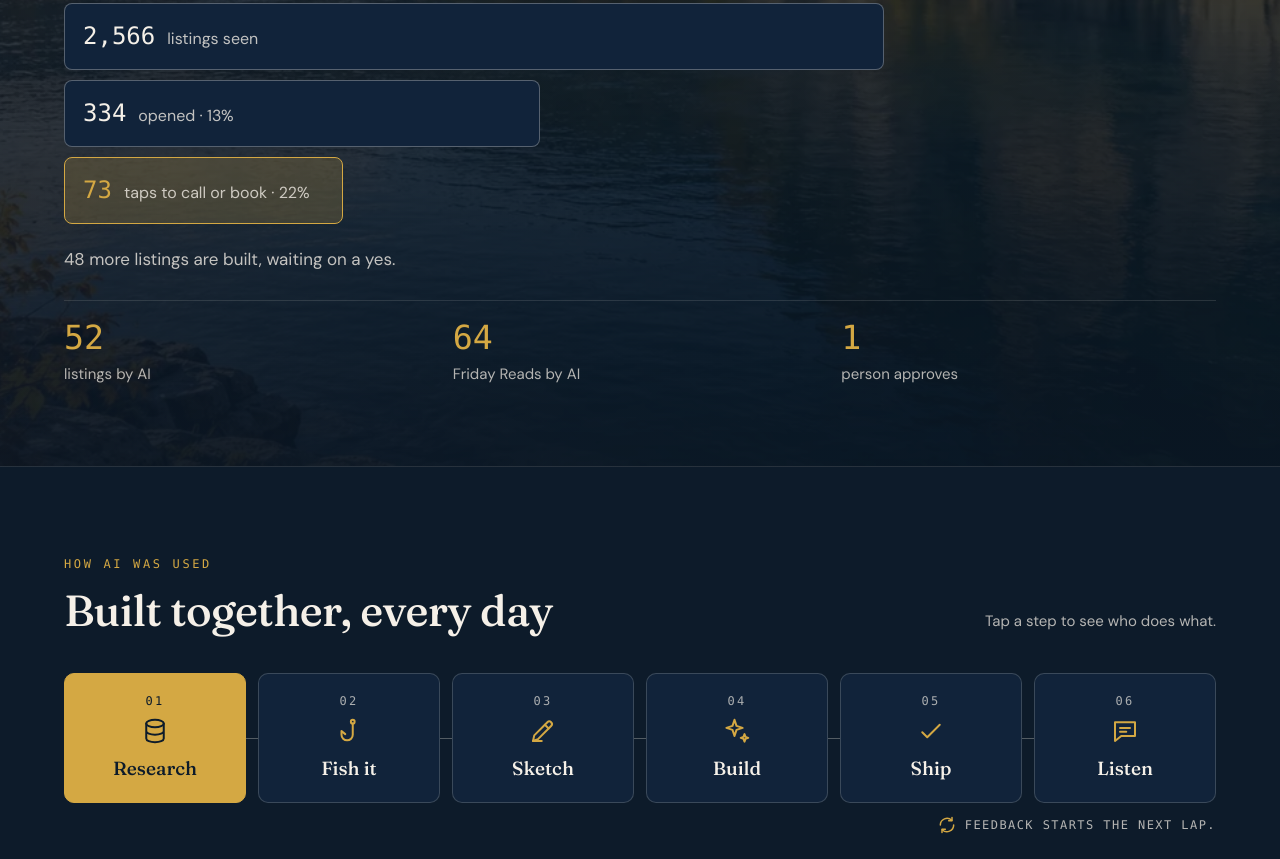
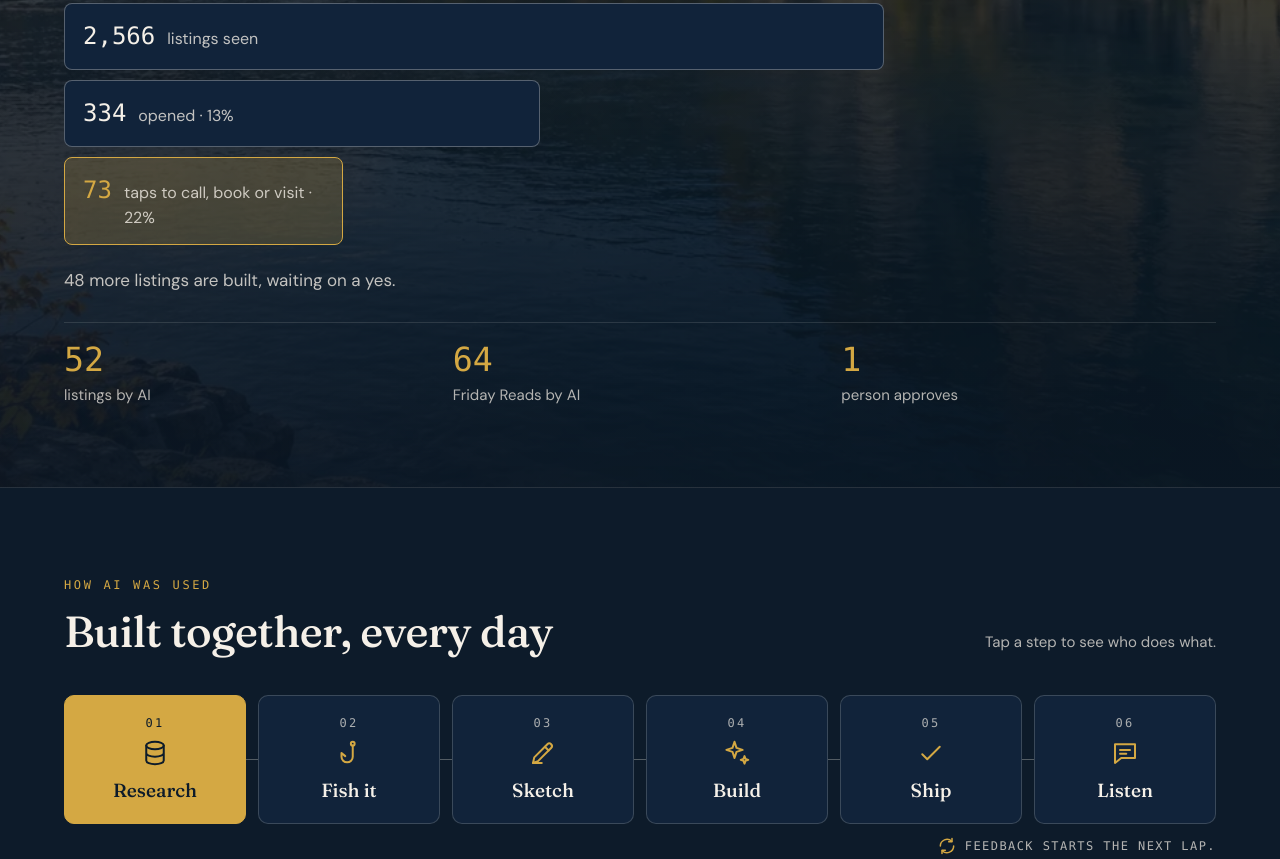
Before and after one commit to sirgaladad/talewatersandtides-marketing, a plain HTML site: page neptune/index.html in a window 1280 px wide. Shown: the part 3501-4360 px from the top of the page. Drawn offline with Linux system fonts and the light colour scheme; a web font is replaced by a local one.

Commit message:
Neptune page: funnel label keeps all three actions the 73 counts
Co-Authored-By: Claude Fable 5.2 <noreply@anthropic.com>
Claude-Session: https://claude.ai/code/session_01VsqC9LM6snDLoWEG1nePCS

```diff
--- a/neptune/index.html
+++ b/neptune/index.html
@@ -201,7 +201,7 @@
     <div class="np-funnel" role="img" aria-label="Lead funnel for local businesses: 2,566 listings seen, 334 opened, 73 taps to call, book or visit">
       <div class="np-fun" style="--w:100%"><b>2,566</b><span>listings seen</span></div>
       <div class="np-fun" style="--w:58%"><b>334</b><span>opened · 13%</span></div>
-      <div class="np-fun np-fun-gold" style="--w:34%"><b>73</b><span>taps to call or book · 22%</span></div>
+      <div class="np-fun np-fun-gold" style="--w:34%"><b>73</b><span>taps to call, book or visit · 22%</span></div>
     </div>
     <p class="np-rank-note">48 more listings are built, waiting on a yes.</p>
     <div class="np-stats np-stats-wide"><div><b>52</b><span>listings by AI</span></div><div><b>64</b><span>Friday Reads by AI</span></div><div><b>1</b><span>person approves</span></div></div>
```
